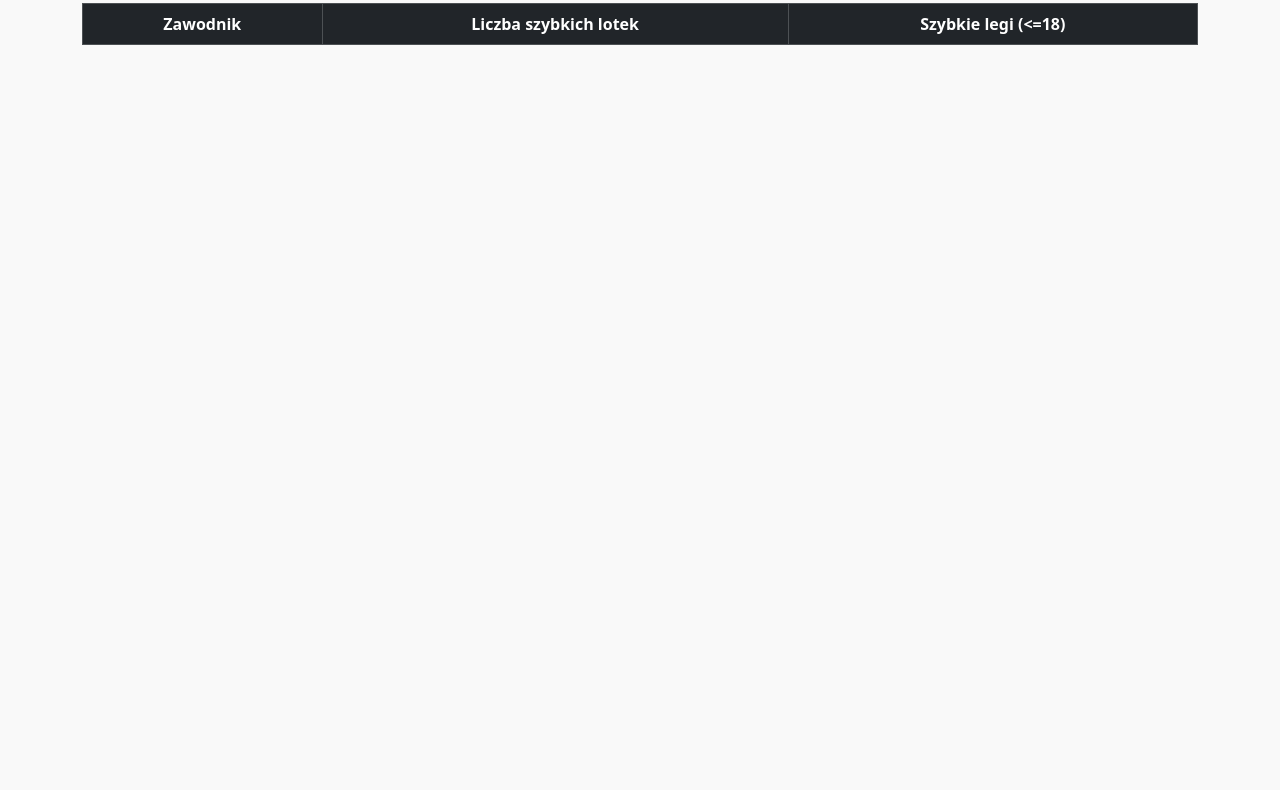
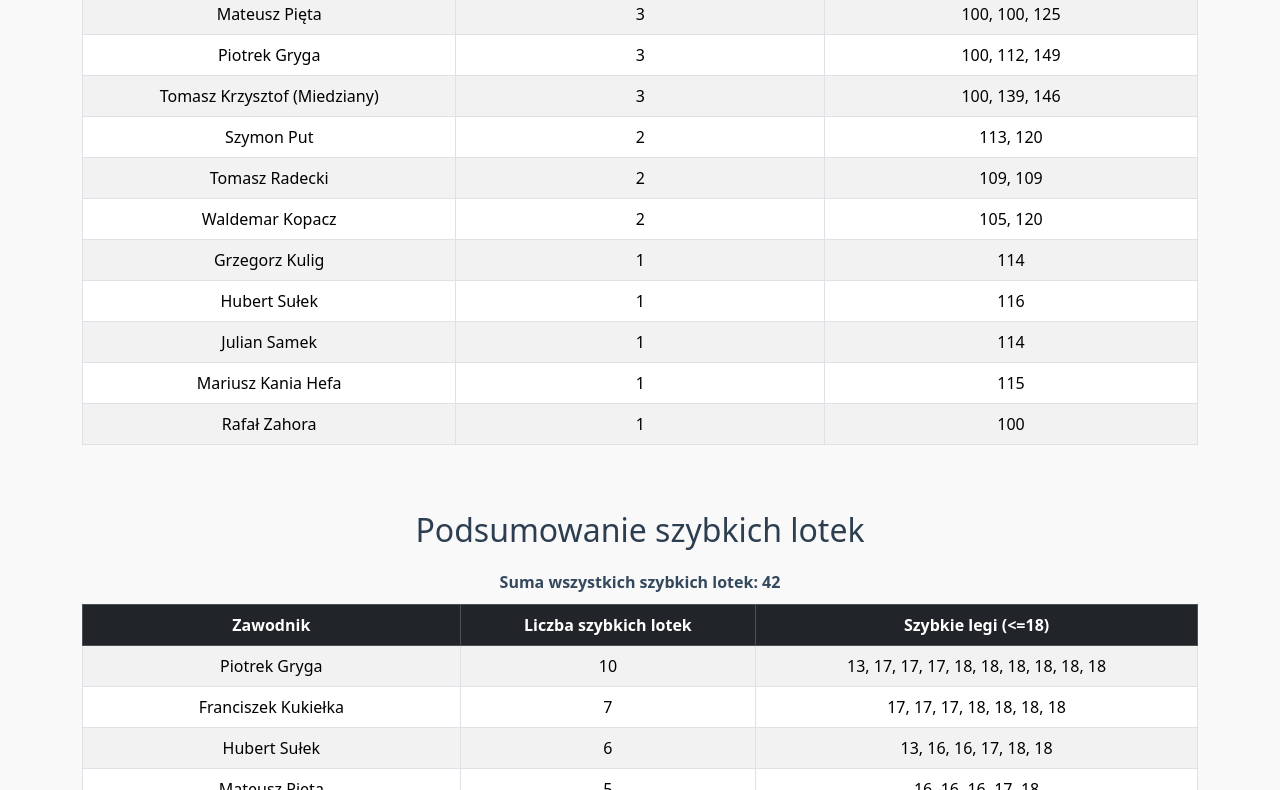
Before and after one commit to robssson/robssson.github.io, a plain HTML site: page index.html in a window 1280 px wide. Shown: the part 344-1134 px from the top of the page. Before the commit the page ends 800 px from the top, so only its background shows below. Drawn offline with nearby package versions, Linux system fonts and the light colour scheme.

Commit message:
Update index.html

```diff
--- a/index.html
+++ b/index.html
@@ -56,7 +56,7 @@
 
     <script>
         // --- WYSOKIE ZAKOŃCZENIA ---
-        fetch('data.json')
+        fetch('tournament_high_finishes.json')
             .then(resp => resp.json())
             .then(data => {
                 const playerFinishes = {};
@@ -93,7 +93,7 @@
             .catch(err => console.error('Błąd wczytywania high finishes:', err));
 
         // --- SZYBKIE LOTKI ---
-        fetch('fast_legs.json')
+        fetch('tournament_fast_legs.json')
             .then(resp => resp.json())
             .then(data => {
                 const fastTotal = {};
```
